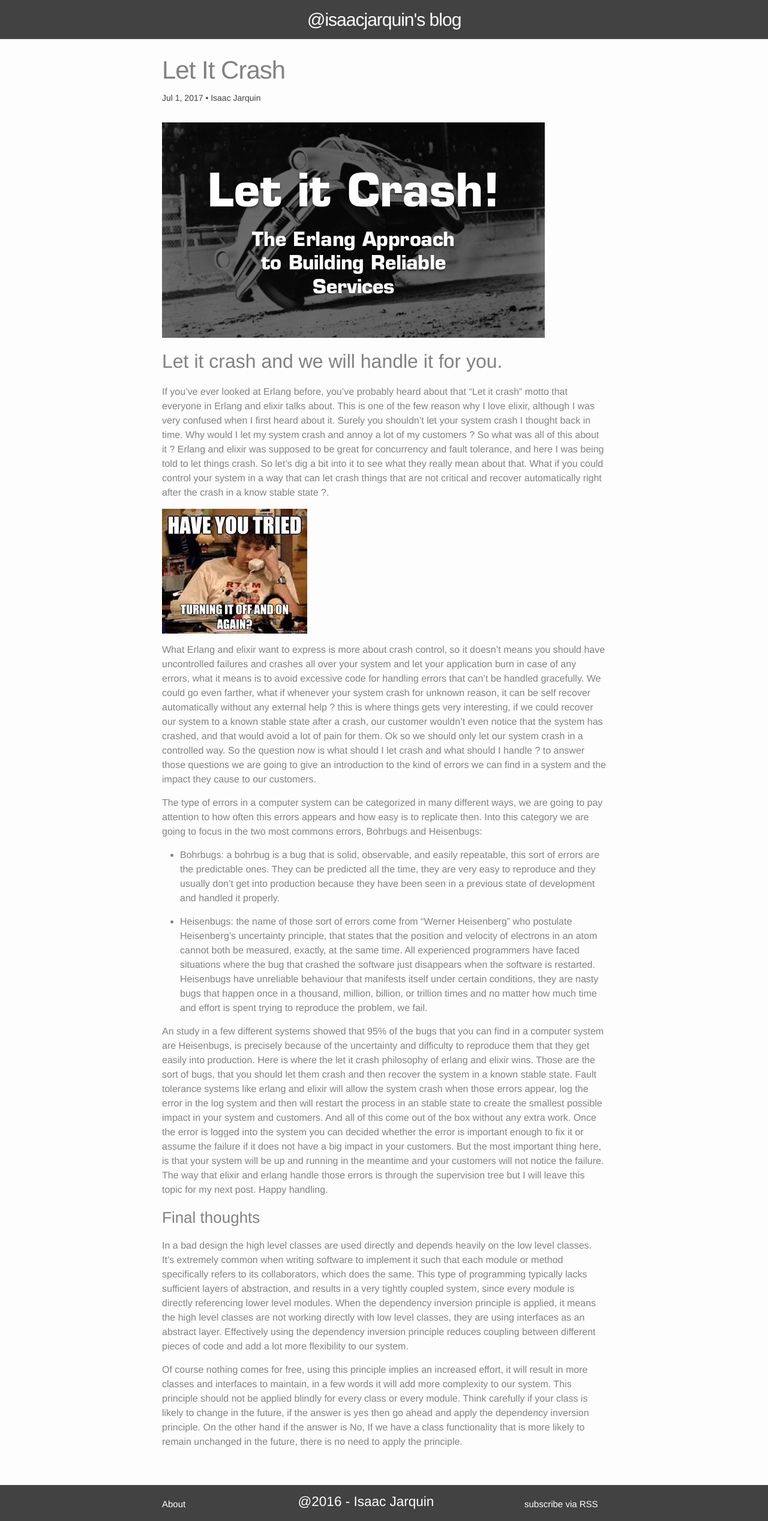
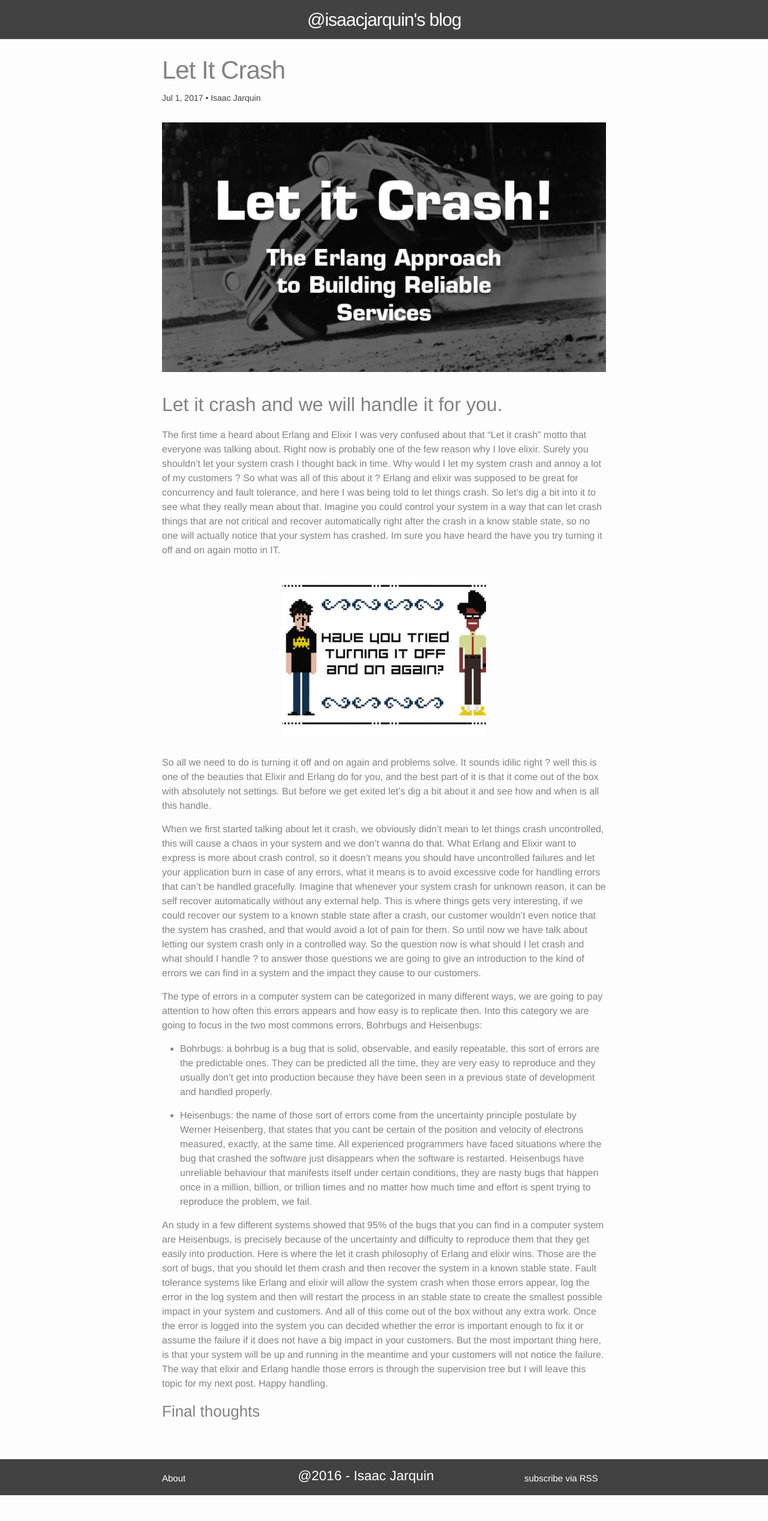
Before and after one commit to isaacjarquin/isaacjarquin.github.io, a Jekyll site: the page built from _posts/2017-07-01-erlang-let-it-crash.markdown, in a window 1280 px wide. Shown: the whole page at 60% size. Built offline with Jekyll 4.4.1, drawn with Linux system fonts in a browser that asks for light colours; comment, search, counter and statistics services are not loaded; after the commit the page ends 2492 px from its top, so only the background shows below that.

Commit message:
add new it crowd image to replace old one and improve the post

```diff
--- a/_posts/2017-07-01-erlang-let-it-crash.markdown
+++ b/_posts/2017-07-01-erlang-let-it-crash.markdown
@@ -9,30 +9,26 @@
 resume: "If you've ever looked at Erlang before, you have probably heard about that 'Let it crash' motto that everyone in Erlang and elixir talks about. This is one of the few reason why I love elixir, although I was very confused when I first heard about it. Surely you shouldn’t let your system crash I thought back in time."
 ---
 
-![shared](/images/functional-programming/erlang/let-it-crash.jpg)
+![shared](/images/functional-programming/erlang/let-it-crash.jpg){: .image-full-width}
 
 ## Let it crash and we will handle it for you.
 
-If you've ever looked at Erlang before, you've probably heard about that "Let it crash" motto that everyone in Erlang and elixir talks about. This is one of the few reason why I love elixir, although I was very confused when I first heard about it. Surely you shouldn’t let your system crash I thought back in time. Why would I let my system crash and annoy a lot of my customers ? So what was all of this about it ? Erlang and elixir was supposed to be great for concurrency and fault tolerance, and here I was being told to let things crash. So let’s dig a bit into it to see what they really mean about that. What if you could control your system in a way that can let crash things that are not critical and recover automatically right after the crash in a know stable state ?.
+The first time a heard about Erlang and Elixir I was very confused about that "Let it crash" motto that everyone was talking about. Right now is probably one of the few reason why I love elixir. Surely you shouldn’t let your system crash I thought back in time. Why would I let my system crash and annoy a lot of my customers ? So what was all of this about it ? Erlang and elixir was supposed to be great for concurrency and fault tolerance, and here I was being told to let things crash. So let’s dig a bit into it to see what they really mean about that. Imagine you could control your system in a way that can let crash things that are not critical and recover automatically right after the crash in a know stable state, so no one will actually notice that your system has crashed. Im sure you have heard the have you try turning it off and on again motto in IT.
 
-![shared](/images/functional-programming/erlang/itcrowd.jpeg)
+![shared](/images/functional-programming/erlang/itcrowd-turn-off-on.jpg)
 
-What Erlang and elixir want to express is more about crash control, so it doesn’t means you should have uncontrolled failures and crashes all over your system and let your application burn in case of any errors, what it means is to avoid excessive code for handling errors that can’t be handled gracefully. We could go even farther, what if whenever your system crash for unknown reason, it can be self recover automatically without any external help ? this is where things gets very interesting, if we could recover our system to a known stable state after a crash, our customer wouldn’t even notice that the system has crashed, and that would avoid a lot of pain for them. Ok so we should only let our system crash in a controlled way. So the question now is what should I let crash and what should I handle ? to answer those questions we are going to give an introduction to the kind of errors we can find in a system and the impact they cause to our customers.
+So all we need to do is turning it off and on again and problems solve. It sounds idilic right ? well this is one of the beauties that Elixir and Erlang do for you, and the best part of it is that it come out of the box with absolutely not settings. But before we get exited let's dig a bit about it and see how and when is all this handle.
+
+When we first started talking about let it crash, we obviously didn't mean to let things crash uncontrolled, this will cause a chaos in your system and we don't wanna do that. What Erlang and Elixir want to express is more about crash control, so it doesn’t means you should have uncontrolled failures and let your application burn in case of any errors, what it means is to avoid excessive code for handling errors that can’t be handled gracefully. Imagine that whenever your system crash for unknown reason, it can be self recover automatically without any external help. This is where things gets very interesting, if we could recover our system to a known stable state after a crash, our customer wouldn’t even notice that the system has crashed, and that would avoid a lot of pain for them. So until now we have talk about letting our system crash only in a controlled way. So the question now is what should I let crash and what should I handle ? to answer those questions we are going to give an introduction to the kind of errors we can find in a system and the impact they cause to our customers.
 
 The type of errors in a computer system can be categorized in many different ways, we are going to pay attention to how often this errors appears and how easy is to replicate then. Into this category we are going to focus in the two most commons errors, Bohrbugs and Heisenbugs:
 
-*  Bohrbugs: a bohrbug is a bug that is solid, observable, and easily repeatable, this sort of errors are the predictable ones. They can be predicted all the time, they are very easy to reproduce and they usually don’t get into production because they have been seen in a previous state of development and handled it properly.
+*  Bohrbugs: a bohrbug is a bug that is solid, observable, and easily repeatable, this sort of errors are the predictable ones. They can be predicted all the time, they are very easy to reproduce and they usually don’t get into production because they have been seen in a previous state of development and handled properly.
 
-*  Heisenbugs: the name of those sort of errors come from “Werner Heisenberg” who postulate Heisenberg's uncertainty principle, that states that the position and velocity of electrons in an atom cannot both be measured, exactly, at the same time. All experienced programmers have faced situations where the bug that crashed the software just disappears when the software is restarted. Heisenbugs have unreliable behaviour that manifests itself under certain conditions, they are nasty bugs that happen once in a thousand, million, billion, or trillion times and no matter how much time and effort is spent trying to reproduce the problem, we fail.
+*  Heisenbugs: the name of those sort of errors come from the uncertainty principle postulate by Werner Heisenberg, that states that you cant be certain of the position and velocity of electrons measured, exactly, at the same time. All experienced programmers have faced situations where the bug that crashed the software just disappears when the software is restarted. Heisenbugs have unreliable behaviour that manifests itself under certain conditions, they are nasty bugs that happen once in a million, billion, or trillion times and no matter how much time and effort is spent trying to reproduce the problem, we fail.
 
-An study in a few different systems showed that 95% of the bugs that you can find in a computer system are Heisenbugs, is precisely because of the uncertainty and difficulty to reproduce them that they get easily into production. Here is where the let it crash philosophy of erlang and elixir wins. Those are the sort of bugs, that you should let them crash and then recover the system in a known stable state. Fault tolerance systems like erlang and elixir will allow the system crash when those errors appear, log the error in the log system and then will restart the process in an stable state to create the smallest possible impact in your system and customers. And all of this come out of the box without any extra work. Once the error is logged into the system you can decided whether the error is important enough to fix it or assume the failure if it does not have a big impact in your customers. But the most important thing here, is that your system will be up and running in the meantime and your customers will not notice the failure.
-The way that elixir and erlang handle those errors is through the supervision tree but I will leave this topic for my next post. Happy handling.
+An study in a few different systems showed that 95% of the bugs that you can find in a computer system are Heisenbugs, is precisely because of the uncertainty and difficulty to reproduce them that they get easily into production. Here is where the let it crash philosophy of Erlang and elixir wins. Those are the sort of bugs, that you should let them crash and then recover the system in a known stable state. Fault tolerance systems like Erlang and elixir will allow the system crash when those errors appear, log the error in the log system and then will restart the process in an stable state to create the smallest possible impact in your system and customers. And all of this come out of the box without any extra work. Once the error is logged into the system you can decided whether the error is important enough to fix it or assume the failure if it does not have a big impact in your customers. But the most important thing here, is that your system will be up and running in the meantime and your customers will not notice the failure.
+The way that elixir and Erlang handle those errors is through the supervision tree but I will leave this topic for my next post. Happy handling.
 
 
 ### Final thoughts
-
-In a bad design the high level classes are used directly and depends heavily on the low level classes. It’s extremely common when writing software to implement it such that each module or method specifically refers to its collaborators, which does the same. This type of programming typically lacks sufficient layers of abstraction, and results in a very tightly coupled system, since every module is directly referencing lower level modules.
-When the dependency inversion principle is applied, it means the high level classes are not working directly with low level classes, they are using interfaces as an abstract layer.
-Effectively using the dependency inversion principle reduces coupling between different pieces of code and add a lot more flexibility to our system.
-
-Of course nothing comes for free, using this principle implies an increased effort, it will result in more classes and interfaces to maintain, in a few words it will add more complexity to our system. This principle should not be applied blindly for every class or every module. Think carefully if your class is likely to change in the future, if the answer is yes then go ahead and apply the dependency inversion principle. On the other hand if the answer is No, If we have a class functionality that is more likely to remain unchanged in the future, there is no need to apply the principle.
--- a/css/main.scss
+++ b/css/main.scss
@@ -43,6 +43,18 @@
     }
 }
 
+img {
+  display: block;
+  margin-right: auto;
+  margin-left: auto;
+  margin-bottom: 30px;
+  margin-top: 30px;
+}
+
+.image-full-width {
+  width: 100%;
+}
+
 
 
 // Import partials from `sass_dir` (defaults to `_sass`)
```
Also changed, not shown: images/functional-programming/erlang/itcrowd-turn-off-on.jpg (added), images/functional-programming/erlang/itcrowd.jpeg (deleted).
